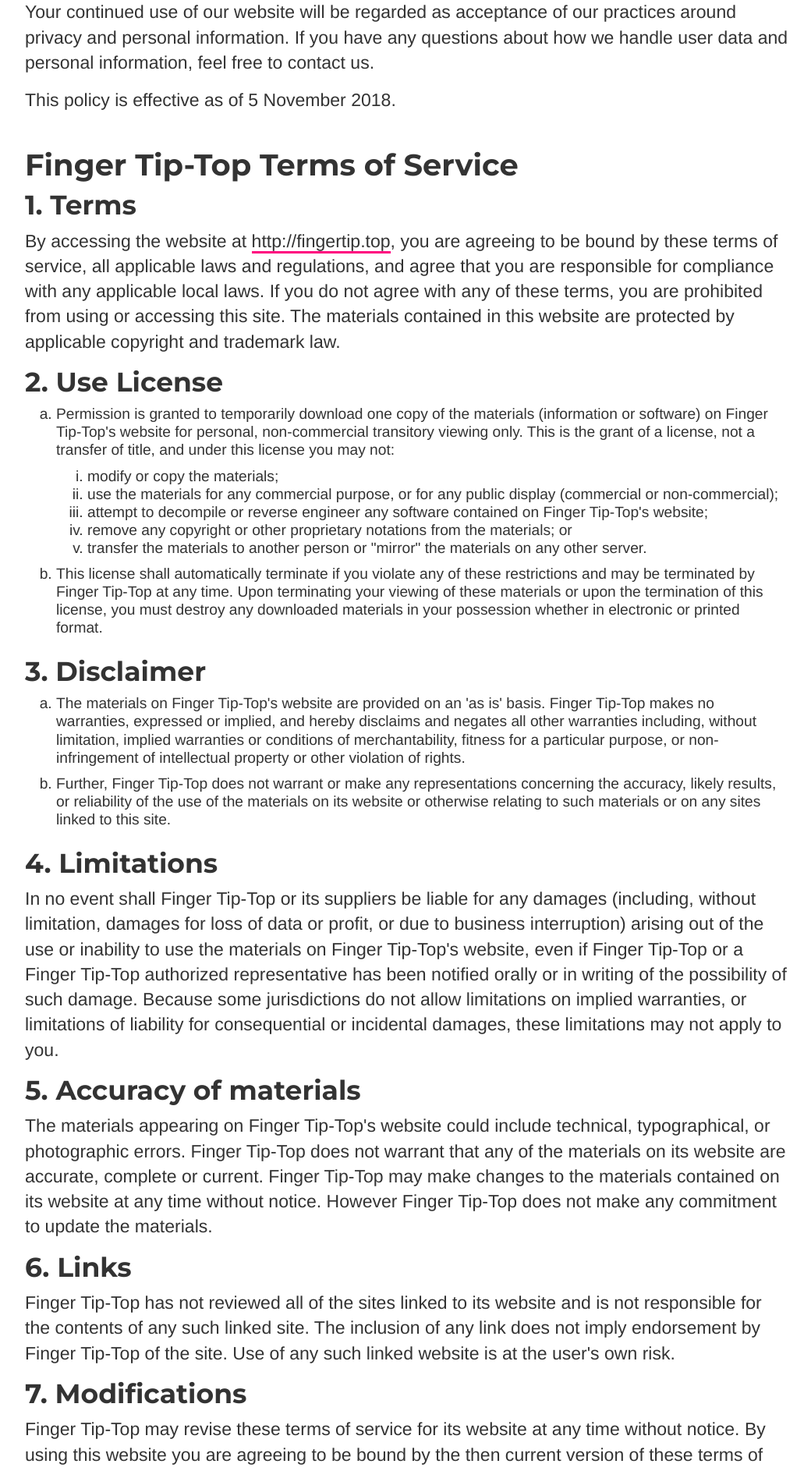
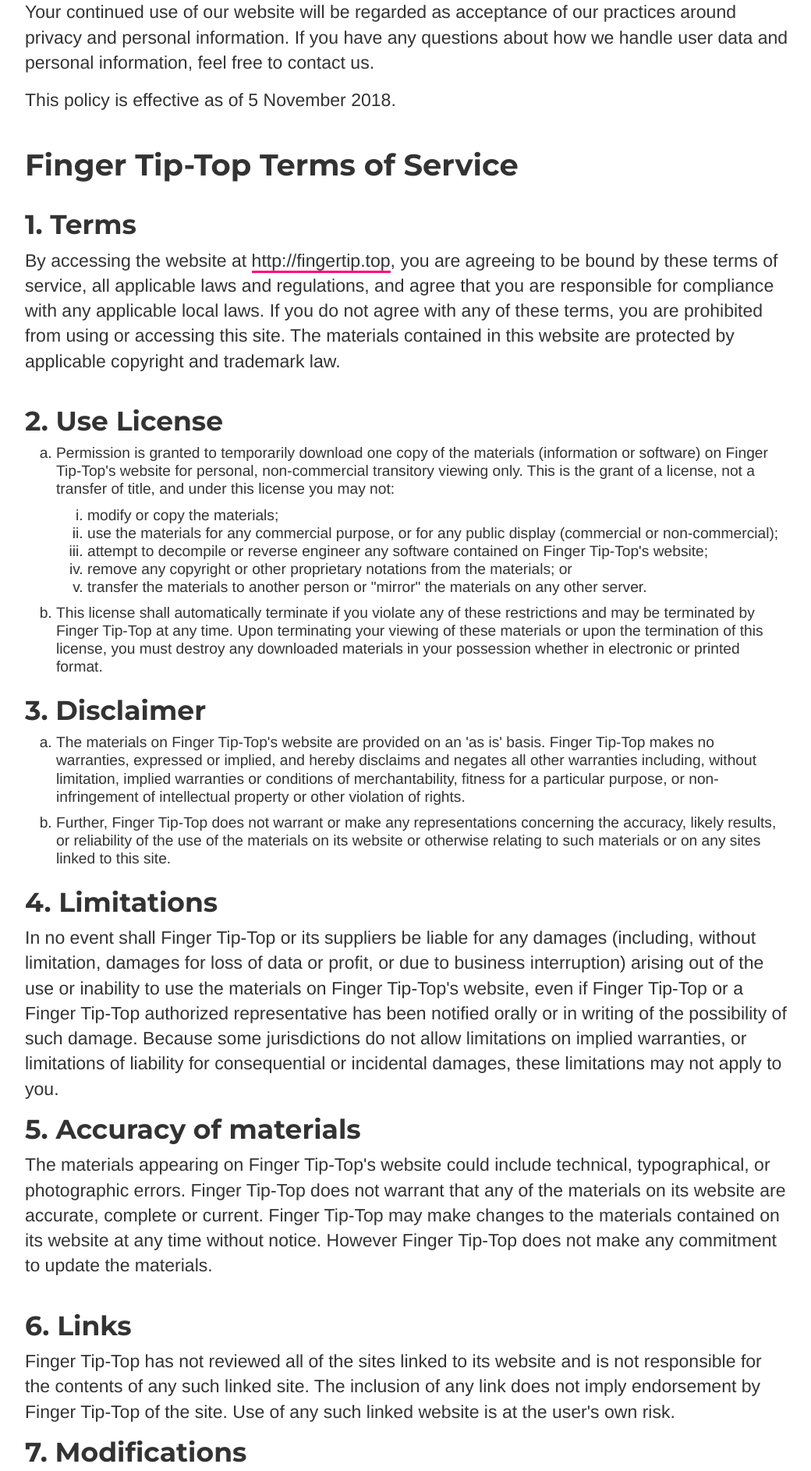
Before and after one commit to ariesti/ariesti.github.io, a Jekyll site: the page built from terms/policies.html, in a window 1280 px wide. Shown: the part 935-2821 px from the top of the page at 78% size, without its empty margins (118-1158 px from the left). Built offline with Jekyll 4.4.1, drawn with Linux system fonts in a browser that asks for light colours.

Commit message:
Update policies.html

```diff
--- a/terms/policies.html
+++ b/terms/policies.html
@@ -17,9 +17,9 @@
 <p>This policy is effective as of 5 November 2018.</p>
 <br>
 <h2>Finger Tip-Top Terms of Service</h2>
-<h3>1. Terms</h3>
+<h3 class="ex1">1. Terms</h3>
 <p>By accessing the website at <a href="http://fingertip.top">http://fingertip.top</a>, you are agreeing to be bound by these terms of service, all applicable laws and regulations, and agree that you are responsible for compliance with any applicable local laws. If you do not agree with any of these terms, you are prohibited from using or accessing this site. The materials contained in this website are protected by applicable copyright and trademark law.</p>
-<h3>2. Use License</h3>
+<h3 class="ex1">2. Use License</h3>
 <ol class="b">
    <li>Permission is granted to temporarily download one copy of the materials (information or software) on Finger Tip-Top's website for personal, non-commercial transitory viewing only. This is the grant of a license, not a transfer of title, and under this license you may not:
    <ol class="a ex2">
@@ -41,11 +41,11 @@
 <p>In no event shall Finger Tip-Top or its suppliers be liable for any damages (including, without limitation, damages for loss of data or profit, or due to business interruption) arising out of the use or inability to use the materials on Finger Tip-Top's website, even if Finger Tip-Top or a Finger Tip-Top authorized representative has been notified orally or in writing of the possibility of such damage. Because some jurisdictions do not allow limitations on implied warranties, or limitations of liability for consequential or incidental damages, these limitations may not apply to you.</p>
 <h3>5. Accuracy of materials</h3>
 <p>The materials appearing on Finger Tip-Top's website could include technical, typographical, or photographic errors. Finger Tip-Top does not warrant that any of the materials on its website are accurate, complete or current. Finger Tip-Top may make changes to the materials contained on its website at any time without notice. However Finger Tip-Top does not make any commitment to update the materials.</p>
-<h3>6. Links</h3>
+<h3 class="ex1">6. Links</h3>
 <p>Finger Tip-Top has not reviewed all of the sites linked to its website and is not responsible for the contents of any such linked site. The inclusion of any link does not imply endorsement by Finger Tip-Top of the site. Use of any such linked website is at the user's own risk.</p>
-<h3>7. Modifications</h3>
+<h3 class=ex1">7. Modifications</h3>
 <p>Finger Tip-Top may revise these terms of service for its website at any time without notice. By using this website you are agreeing to be bound by the then current version of these terms of service.</p>
-<h3>8. Governing Law</h3>
+<h3 class="ex1">8. Governing Law</h3>
 <p>These terms and conditions are governed by and construed in accordance with the laws of Indonesia and you irrevocably submit to the exclusive jurisdiction of the courts in that State or location.</p>
 </div>
 </div>
```
